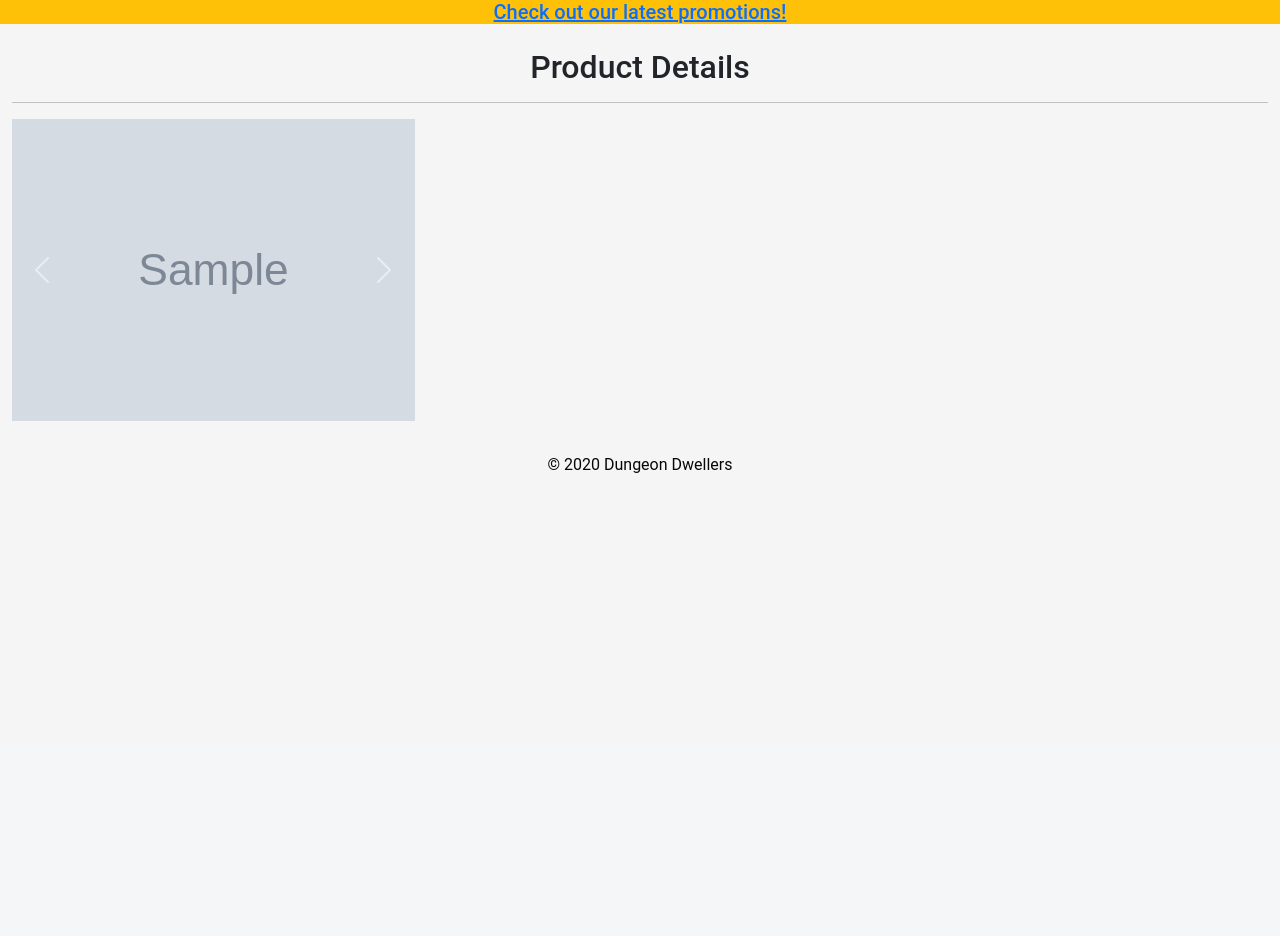
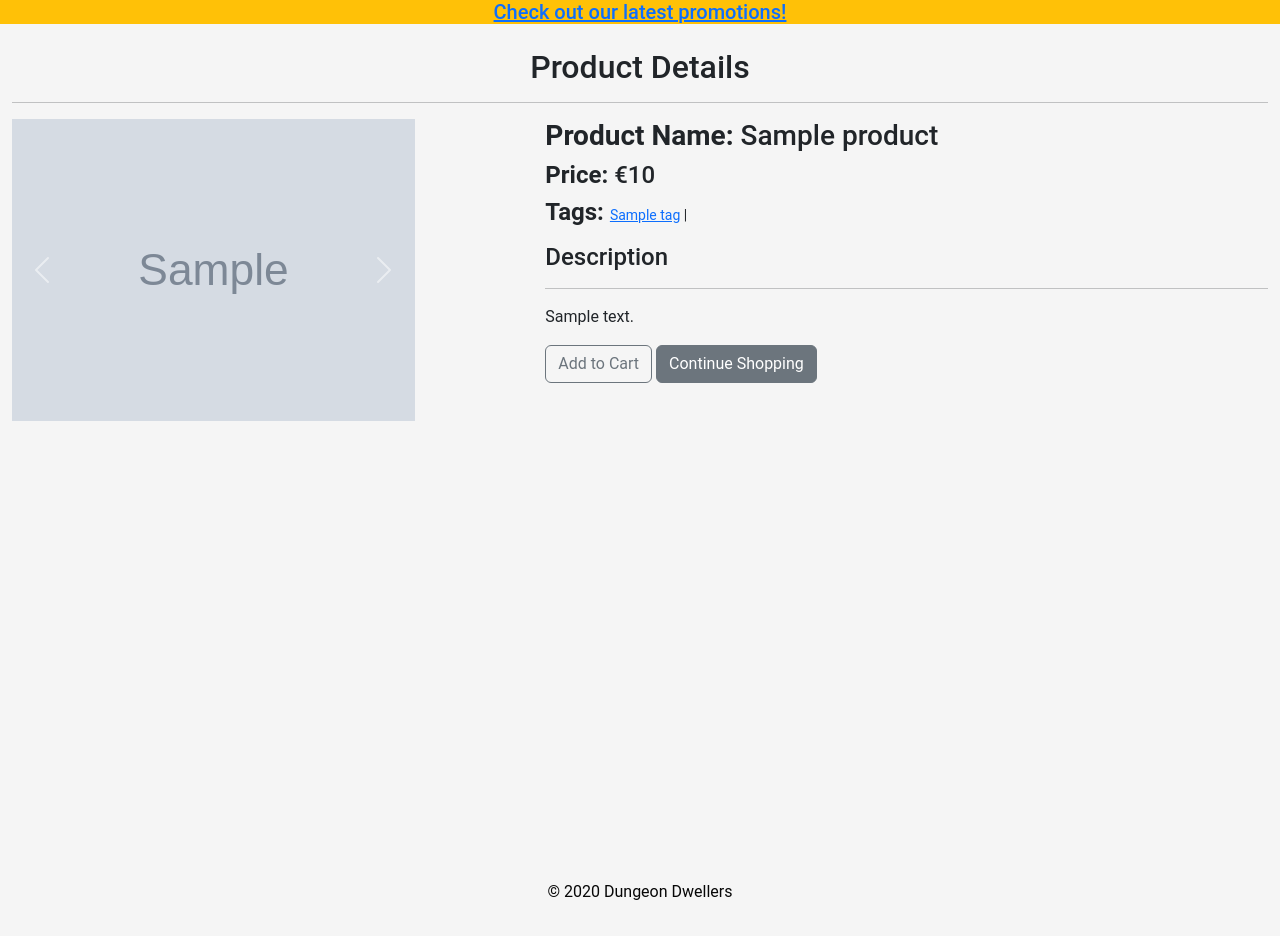
Before and after one commit to EndaMagennis/dungeon_dwellers_resub, a Django app: template products/templates/products/product_detail.html in a window 1280 px wide. Shown: the part 56-992 px from the top of the page. Before the commit the page ends 529 px from the top, so only its background shows below. Run offline with Django 5.2, Linux system fonts and the light colour scheme; the template is opened without the code that fills it: most values are stand-ins (such as "Sample title", 1, 10 or a date in 2020); grey boxes marked "Sample" are stand-in pictures.

Commit message:
Add summernote for rich text fields, and update product detail page

```diff
--- a/dungeon_dwellers/settings.py
+++ b/dungeon_dwellers/settings.py
@@ -51,6 +51,7 @@ INSTALLED_APPS = [
     'django.contrib.staticfiles',
     'cloudinary_storage',
     'cloudinary',
+    'django_summernote',
     'home',
     'products',
 ]
--- a/dungeon_dwellers/urls.py
+++ b/dungeon_dwellers/urls.py
@@ -21,6 +21,7 @@ from django.conf.urls.static import static
 
 urlpatterns = [
     path('admin/', admin.site.urls),
+    path('summernote/', include('django_summernote.urls')),
     path('', include('home.urls')),
     path('products/', include('products.urls')),
 ]
--- a/products/admin.py
+++ b/products/admin.py
@@ -1,4 +1,5 @@
 from django.contrib import admin
+from django_summernote.admin import SummernoteModelAdmin
 from .models import Category, Tag, Product, ProductImage
 
 
@@ -23,12 +24,15 @@ class TagAdmin(admin.ModelAdmin):
 
 
 @admin.register(Product)
-class ProductAdmin(admin.ModelAdmin):
+class ProductAdmin(SummernoteModelAdmin):
+    summernote_fields = ('description',)
+
     list_display = (
         'name',
         'price',
         'category',
     )
+
     search_fields = ['name', 'category', 'tag']
     ordering = ['name']
 
--- a/products/templates/products/product_detail.html
+++ b/products/templates/products/product_detail.html
@@ -15,7 +15,7 @@
 
 {% block content %}
     <div class="row my-3">
-        <div class="product-detail-container container-fluid">
+        <div class="product-detail-container container-fluid vh-100">
             <div class="row text-center">
                 <div class="col">
                     <h2>Product Details</h2>
@@ -47,13 +47,36 @@
                                 <span class="visually-hidden">Next</span>
                             </button>
                         </div>
-
                     {% else %}
                     <img src="{% static 'images/default_product.jpg' %}" class="card-img-top" alt="{{ product.name }}">
                     {% endif %}
                 </div>
-                <div class="col-8">
-
+                <div class="col-7 offset-1">
+                    <div class="details-container">
+                        <h3><strong>Product Name: </strong>{{ product.name }}</h3>
+                        <h4><strong>Price: </strong>€{{ product.price }}</h4>
+                        <div class="tags mb-1">
+                            <h4 class="d-inline"><strong>Tags: </strong></h4>
+                            {% for tag in product.tags.all %}
+                            <p class="d-inline small"><a href="">{{ tag }}</a> |</p>
+                            {% endfor %}
+                        </div>
+                        {% if product.has_quantity %}
+                        <h4><strong>QTY: </strong>{{ product.quantity }}pcs</h4>
+                        {% endif %}
+                        {% if product.has_dimensions %}
+                        <h4><strong>Height: </strong>{{ product.height }}cm</h4>
+                        {% endif %}
+                        <div class="product-blurb my-3">
+                            <h4>Description</h4>
+                            <hr>
+                            <p>{{ product.description|safe }}</p>
+                        </div>
+                        <div class="add-to-cart">
+                            <a href="" class="btn btn-outline-secondary">Add to Cart</a>
+                            <a href="{% url 'products' %}" class="btn btn-secondary">Continue Shopping</a>
+                        </div>
+                    </div>
                 </div>
             </div>
         </div>
--- a/products/templates/products/products_view.html
+++ b/products/templates/products/products_view.html
@@ -32,7 +32,7 @@
                                 {% endif %}
                                 <div class="card-body">
                                     <h5 class="card-title">{{ product.name }}</h5>
-                                    <p class="card-text">{{ product.description|truncatewords:10 }}</p>
+                                    <p class="card-text">{{ product.description|safe|truncatewords:10 }}</p>
                                     <p class="card-text">Price: ${{ product.price }}</p>
                                     <a href="{% url 'product_detail' product.id %}" class="btn btn-primary">View Product</a>
                                 </div>
```
Also changed, not shown: requirements.txt (+1 -6 lines), db.sqlite3.
